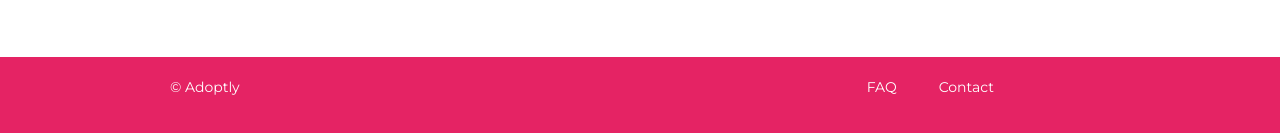
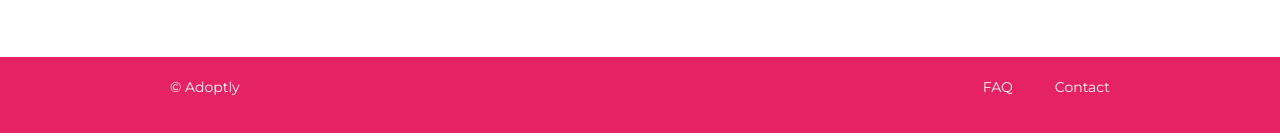
Before and after one commit to amaliacardenas/codecademy, a plain HTML site: page adoptly-project/index.html in a window 1280 px wide. Shown: the part 841-974 px from the top of the page. Drawn offline with nearby package versions, Linux system fonts and the light colour scheme.

Commit message:
changed footer style

```diff
--- a/adoptly-project/index.html
+++ b/adoptly-project/index.html
@@ -56,7 +56,7 @@
             <p>© Adoptly</p>
           </div>
           <div class="col-md-4">
-            <ul class="nav nav-pills">
+            <ul class="nav nav-pills pull-right">
               <li class="nav-item">FAQ</li>
               <li class="nav-item">Contact</li>
             </ul>
```
